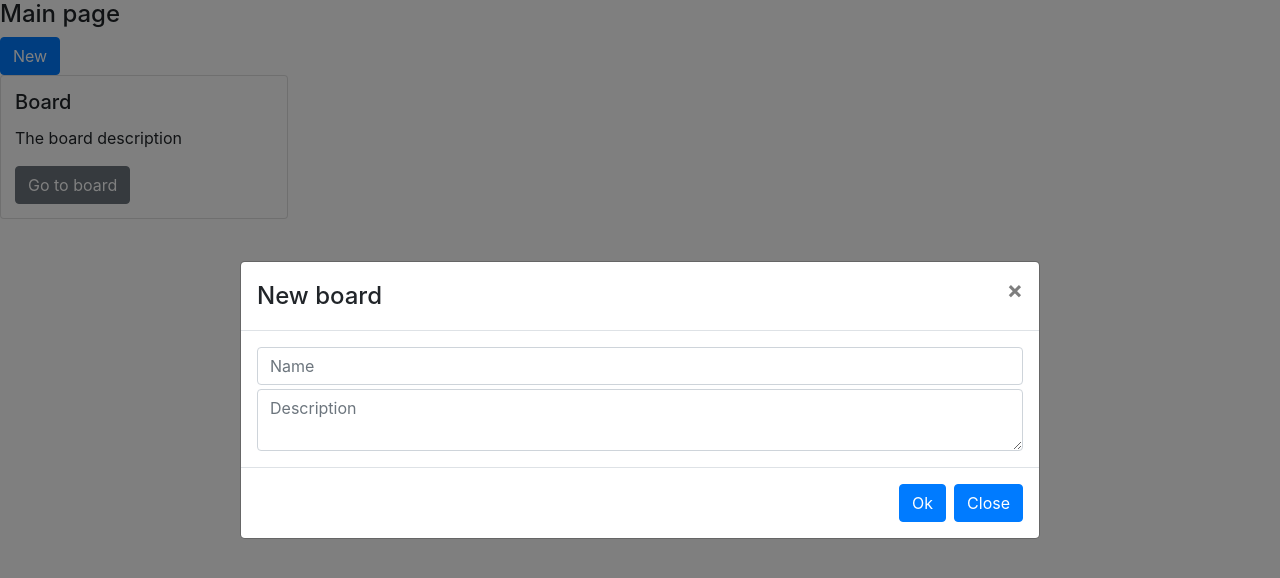
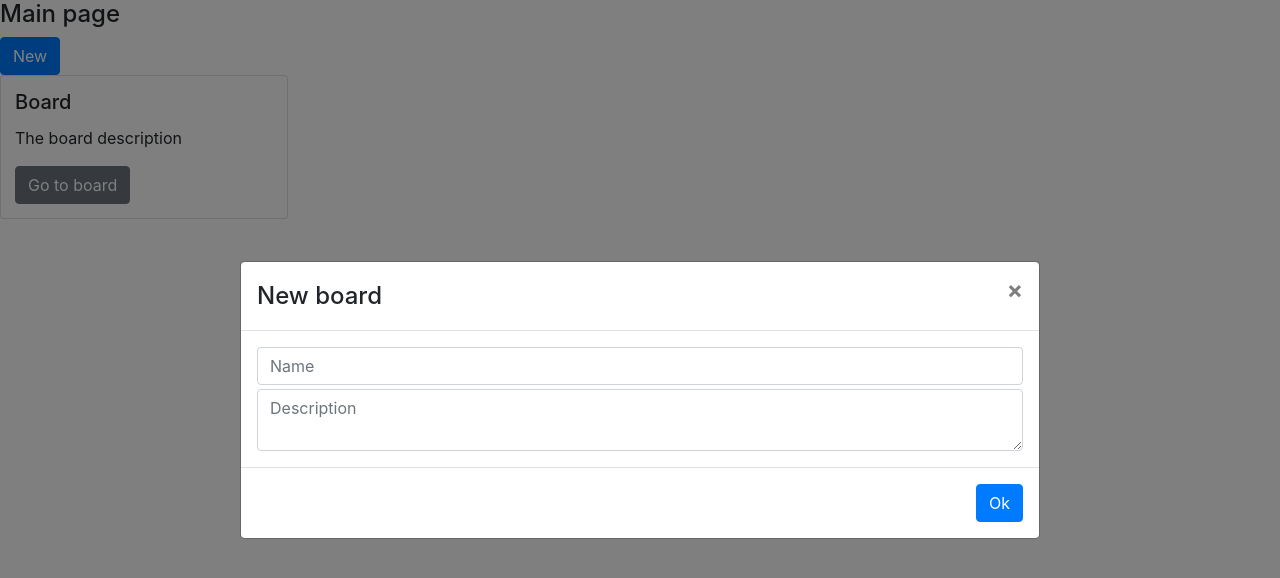
Before and after one commit to nikitakuchur/web-board, a React app: page / in a window 1280 px wide. Both pictures are taken after a click on the button "New". Shown: the top 578 px of the page. Built offline with nearby package versions, Linux system fonts and the light colour scheme; the HTML template or start-up script is replaced by a standard one.

Commit message:
Fix cancel button on modal

```diff
--- a/src/main/js/modals/NewBoardModal.js
+++ b/src/main/js/modals/NewBoardModal.js
@@ -21,7 +21,8 @@ class NewBoardModal extends Component {
                 show={this.props.show}
                 size="lg"
                 aria-labelledby="contained-modal-title-vcenter"
-                centered>
+                centered
+                onHide={this.props.onCancelButtonClick}>
                 <Modal.Header closeButton>
                     <Modal.Title id="contained-modal-title-vcenter">
                         New board
@@ -39,7 +40,6 @@ class NewBoardModal extends Component {
                         }
                         this.props.onOkButtonClick(board)
                     }}>Ok</Button>
-                    <Button onClick={this.props.onCancelButtonClick}>Close</Button>
                 </Modal.Footer>
             </Modal>
         );
```
